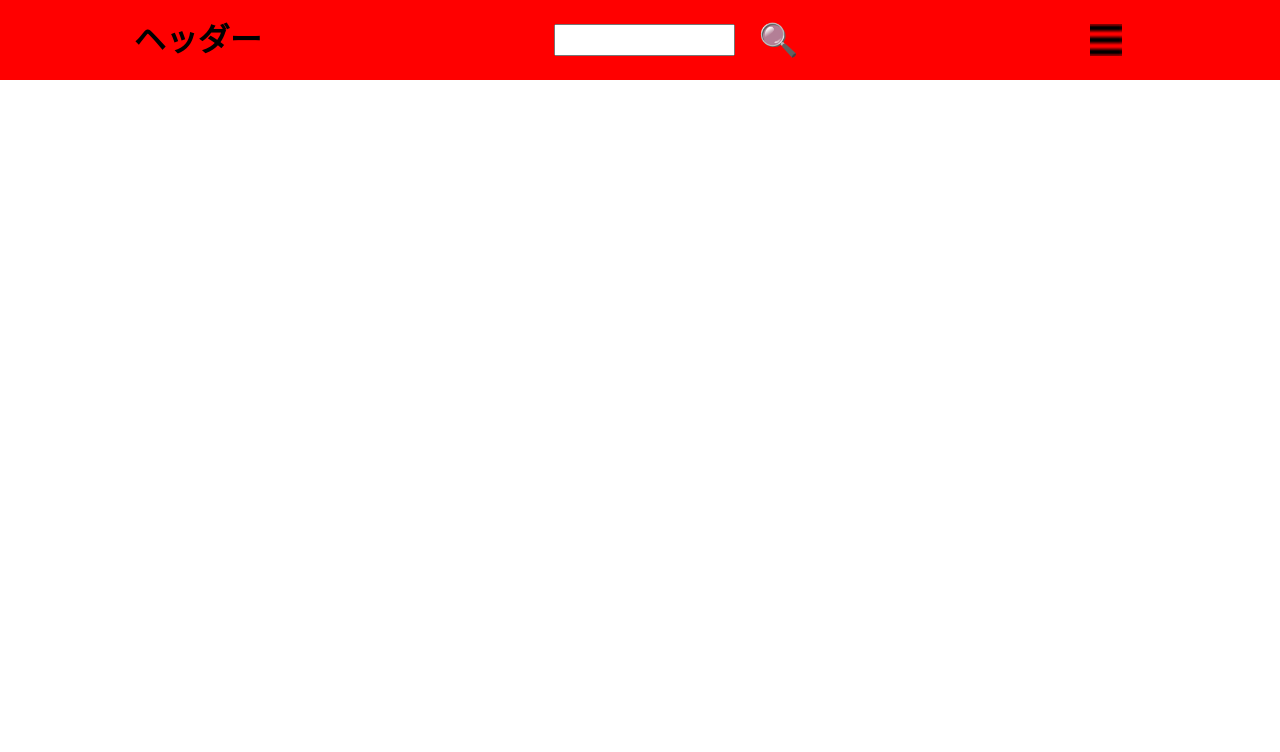
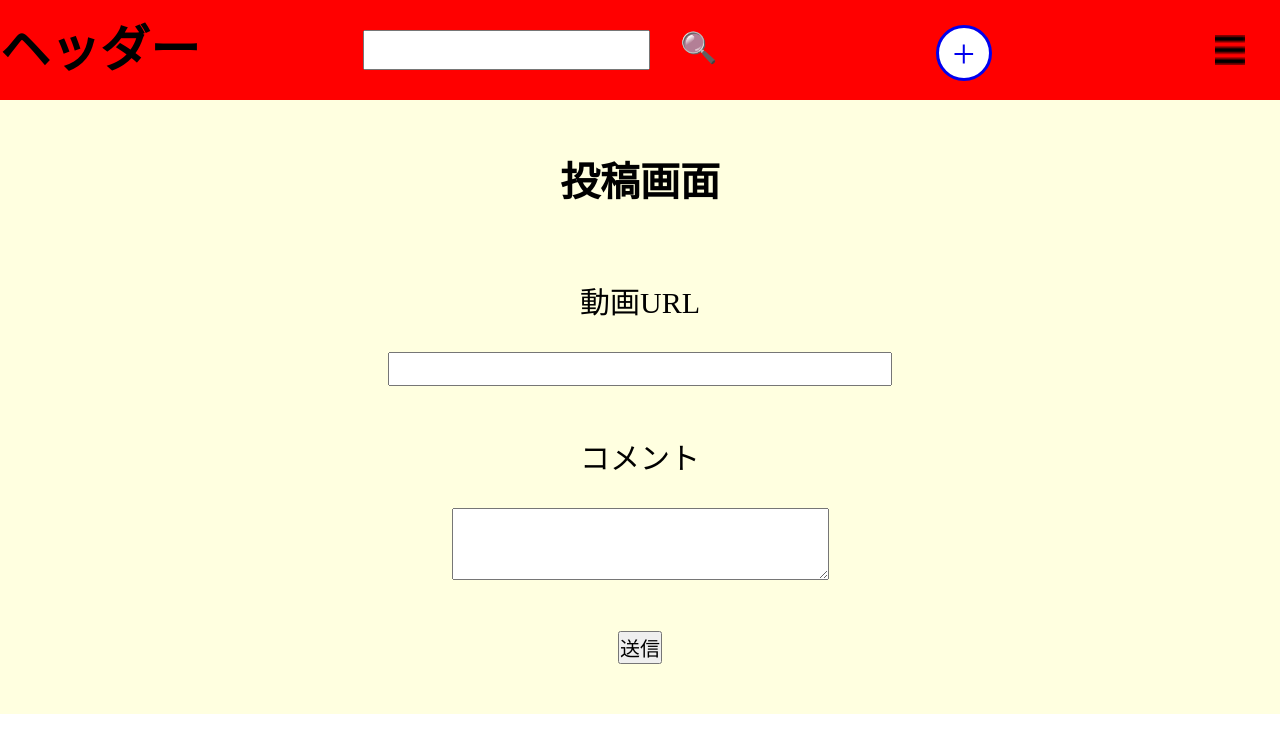
Before and after one commit to headshotMoufu/headshotMoufu, a Vue app: page /upload in a window 1280 px wide. Shown: the top 752 px of the page. Built offline with nearby package versions, Linux system fonts and the light colour scheme.

Commit message:
改良しました。

```diff
--- a/src/App.vue
+++ b/src/App.vue
@@ -10,6 +10,7 @@
   padding: 0;
   margin: 0;
   list-style: none;
+  font-size: 62.5%;
 }
 </style>
 
--- /dev/null
+++ b/src/EventBus.js
@@ -0,0 +1,5 @@
+import Vue from "vue"
+
+const EventBus = new Vue()
+
+export default EventBus
--- a/src/components/Header.vue
+++ b/src/components/Header.vue
@@ -2,36 +2,92 @@
   <div class="header">
     <h1 class="title">ヘッダー</h1>
     <div class="serch">
-      <input v-on:click="frequentlySerched" type="text" class="serch-text">
+      <input type="text" class="serch-text">
       <div class="serch-mark">🔍</div>
     </div>
-    <img src="../assets/menu.png" alt="メニュー" class="menu-mark">
+    <router-link to="/upload"><div class="toUpload"><span>+</span></div></router-link>
+    <img @click="passClick" src="../assets/menu.png" alt="メニューマーク" class="menu-mark" id="menu-mark">
   </div>
 </template>
 
 <style scoped>
 .header {
   background-color: red;
-  height: 5rem;
+  height: 10rem;
   display: flex;
-  justify-content: space-around;
+  justify-content: space-between;
 }
 .title {
-  line-height: 5rem;
+  font-size: 5rem;
+  line-height: 10rem;
 }
 .serch {
   display: flex;
+  width: 30%;
 }
 .serch-text {
-  margin: 1.5rem;
+  margin: 3rem 0;
+  width: 100%;
 }
 .serch-mark {
-  line-height: 5rem;
-  font-size: 2rem;
+  margin: 3rem;
+  font-size: 3rem;
+
+}
+.serch-mark:hover {
+  font-size: 3.5rem;
+  margin: 2.4rem 3rem 3rem 2.3rem;
+}
+.toUpload {
+  background-color: white;
+  height: 5rem;
+  width: 5rem;
+  margin: 2.5rem;
+  border-radius: 50%;
+  position: relative;
+  border: 0.3rem solid ;
+}
+.toUpload:hover {
+  height: 6rem;
+  width: 6rem;
+  margin: 2rem 2rem 0 1.9rem;
+  position: relative;
+  border: 0.4rem solid;
+}
+.toUpload span{
+  font-size: 4rem;
+  position: absolute;
+  top: 50%;
+  left: 50%;
+  transform: translate(-50%,-50%);
 }
 .menu-mark {
-  width: 2rem;
-  height: 2rem;
-  margin: 1.5rem;
+  width: 3rem;
+  height: 3rem;
+  margin: 3.5rem;
+}
+.menu-mark:hover {
+  width: 3.5rem;
+  height: 3.5rem;
+  margin: 3.25rem;
+}
+.menu-list {
+  width: 10%;
+  height: 000%;
+  background-color: rgb(47, 0, 255);
+  top: 0;
+  right: 0;
 }
 </style>
+
+<script>
+import EventBus from "@/EventBus.js"
+
+export default {
+  methods: {
+    passClick() {
+      EventBus.$emit("passOpenMenu")
+    }
+  }
+}
+</script>
--- a/src/router/index.js
+++ b/src/router/index.js
@@ -1,6 +1,7 @@
 import Vue from "vue"
 import VueRouter from "vue-router"
 import Home from "../views/Home.vue"
+import Upload from "../views/Upload.vue"
 
 Vue.use(VueRouter)
 
@@ -10,6 +11,11 @@ const routes = [
     name: "Home",
     component: Home,
   },
+  {
+    path: "/upload",
+    name: "Upload",
+    component: Upload,
+  }
 ]
 
 const router = new VueRouter({
--- a/src/views/Home.vue
+++ b/src/views/Home.vue
@@ -1,5 +1,6 @@
 <template>
   <div class="home">
+    <div class="contents">
       <h2 class="title">今週のおすすめ</h2>
       <div class="recommend">
         <videoInLists />
@@ -21,9 +22,24 @@
         <div class="etc">...</div>
       </div>
     </div>
+    <div class="menu" id="menu">
+      <ul class="menu-list">
+        <li>1</li>
+        <li>2</li>
+        <li>3</li>
+      </ul>
+    </div>
+  </div>
 </template>
 
 <style scoped>
+.home {
+  display: flex;
+  background-color: rgb(255, 255, 224);
+}
+.contents {
+  width: 100%;
+}
 .title {
   margin: 2rem;
 }
@@ -39,14 +55,43 @@
   line-height: 10rem;
   font-size: 5rem;
 }
+.menu {
+  position: fixed;
+  width: 30%;
+  height: 100%;
+  background-color: blue;
+  transform: translateX(100%);
+  top: 10rem;
+  right: 0;
+  transition: all .5s;
+}
+.open {
+  transform: translateX(0);
+}
+.menu-list li{
+  font-size: 5rem;
+  border-bottom: 0.2rem solid black;
+}
+
 </style>
 
 <script>
 import videoInLists from "@/components/videoInLists.vue"
+import EventBus from "@/EventBus"
 
 export default {
   components: {
     videoInLists
+  },
+  created() {
+    EventBus.$on("passOpenMenu",this.openMenu)
+  },
+  methods: {
+    openMenu() {
+      const menu = document.getElementById("menu")
+      menu.classList.toggle("open")
+      console.log("a")
+    }
   }
 }
 </script>
--- /dev/null
+++ b/src/views/Upload.vue
@@ -0,0 +1,51 @@
+<template>
+    <div class="upload">
+        <h1 class="title">投稿画面</h1>
+        <div class="form">
+            <div class="small-title">動画URL</div>
+            <input class="input-url" id="inputUrl" name="inputUrl" required>
+            <div class="small-title">コメント</div>
+            <textarea name="inputComment" class="input-comment" id="inputComment" cols="90" rows="10"></textarea>
+            <button type="submit" class="submit" id="submit">送信</button>
+        </div>
+    </div>
+</template>
+
+<style scoped>
+.upload {
+    width: 100%;
+    text-align: center;
+    padding: 5rem 0;
+    background-color: rgb(255, 255, 224);
+}
+.title {
+    font-size: 4rem;
+}
+.form {
+    padding-top: 7rem;
+}
+.small-title {
+    font-size: 3rem;
+    margin-bottom: 3rem;
+}
+.input-url {
+    height: 3rem;
+    width: 50rem;
+    margin-bottom: 50em;
+}
+.input-comment {
+    margin-bottom: 5rem;
+}
+.submit {
+    font-size: 2rem;
+    display: block;
+    margin: 0 auto;
+
+}
+</style>
+
+<script>
+export default {
+
+}
+</script>
```
Lines whose indentation alone changed are shown as unchanged.
